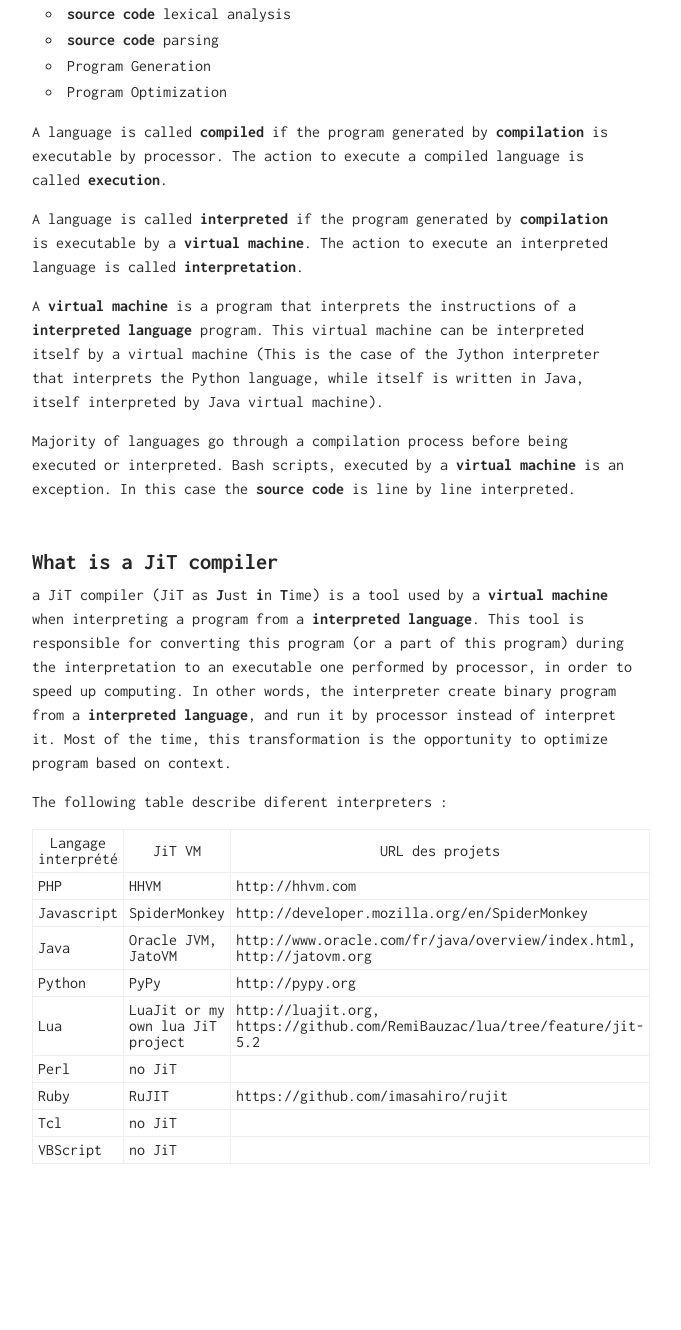
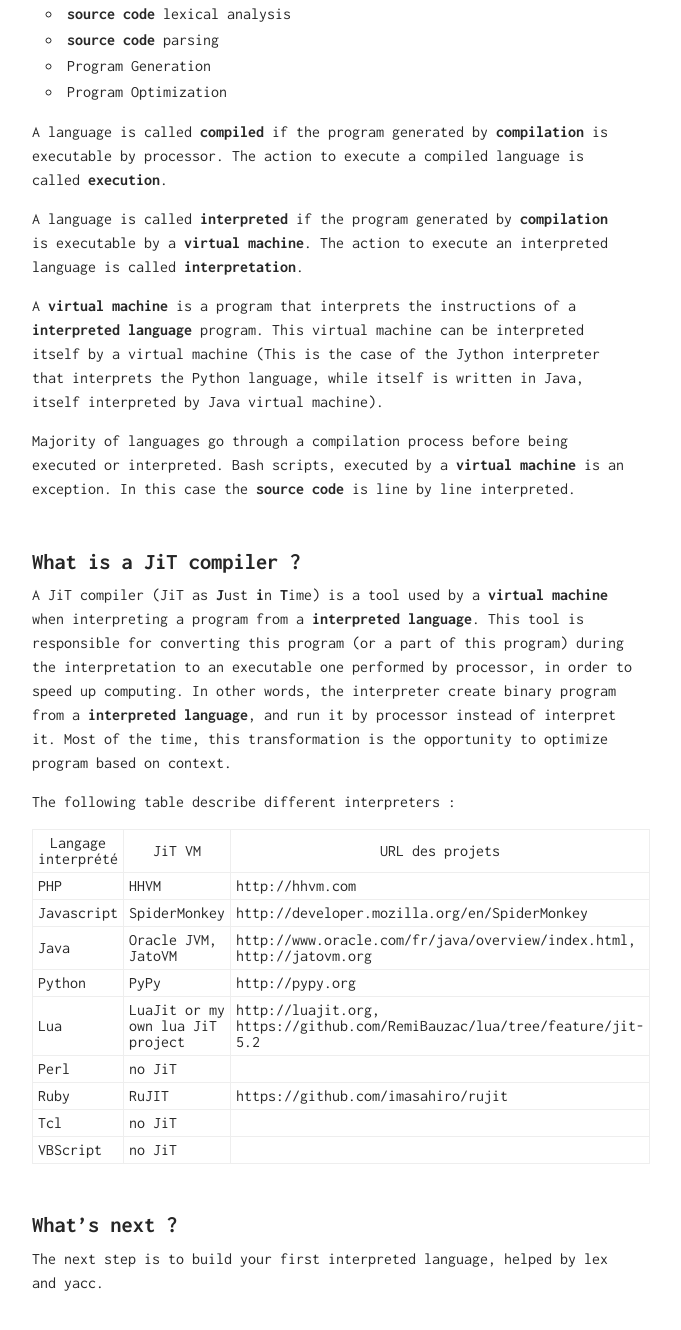
Before and after one commit to RemiBauzac/jit, a Jekyll site: the page built from docs/_posts/2016-08-31-reminder.markdown, in a window 1280 px wide and 1400 px high, scrolled down 591 px. Shown: the top 1330 px of the window, without its empty margins (308-989 px from the left). Built offline with Jekyll 4.4.1, drawn with Linux system fonts in a browser that asks for light colours; before the commit the page ends 1845 px from its top, so only the background shows below that.

Commit message:
Fix typos

```diff
--- a/docs/_posts/2016-08-31-reminder.markdown
+++ b/docs/_posts/2016-08-31-reminder.markdown
@@ -36,11 +36,11 @@ This virtual machine can be interpreted itself by a virtual machine (This is the
 Majority of languages go through a compilation process before being executed or interpreted.
 Bash scripts, executed by a **virtual machine** is an exception. In this case the **source code** is line by line interpreted.
 
-# What is a JiT compiler
-a JiT compiler (JiT as **J**ust **i**n **T**ime) is a tool used by a **virtual machine** when interpreting a program from a **interpreted language**. This tool is responsible for converting this program (or a part of this program) during the interpretation to an executable one performed by processor, in order to speed up computing. In other words, the interpreter create binary program from a **interpreted language**, and run it by processor instead of interpret it.
+# What is a JiT compiler ?
+A JiT compiler (JiT as **J**ust **i**n **T**ime) is a tool used by a **virtual machine** when interpreting a program from a **interpreted language**. This tool is responsible for converting this program (or a part of this program) during the interpretation to an executable one performed by processor, in order to speed up computing. In other words, the interpreter create binary program from a **interpreted language**, and run it by processor instead of interpret it.
 Most of the time, this transformation is the opportunity to optimize program based on context.
 
-The following table describe diferent interpreters :
+The following table describe different interpreters :
 
 
 | Langage interprété   | JiT VM |  URL des projets |
@@ -54,3 +54,6 @@ The following table describe diferent interpreters :
 | Ruby | RuJIT | https://github.com/imasahiro/rujit |
 | Tcl  | no JiT | |
 | VBScript | no JiT | |
+
+# What's next ?
+The next step is to build your first interpreted language, helped by lex and yacc.
```
